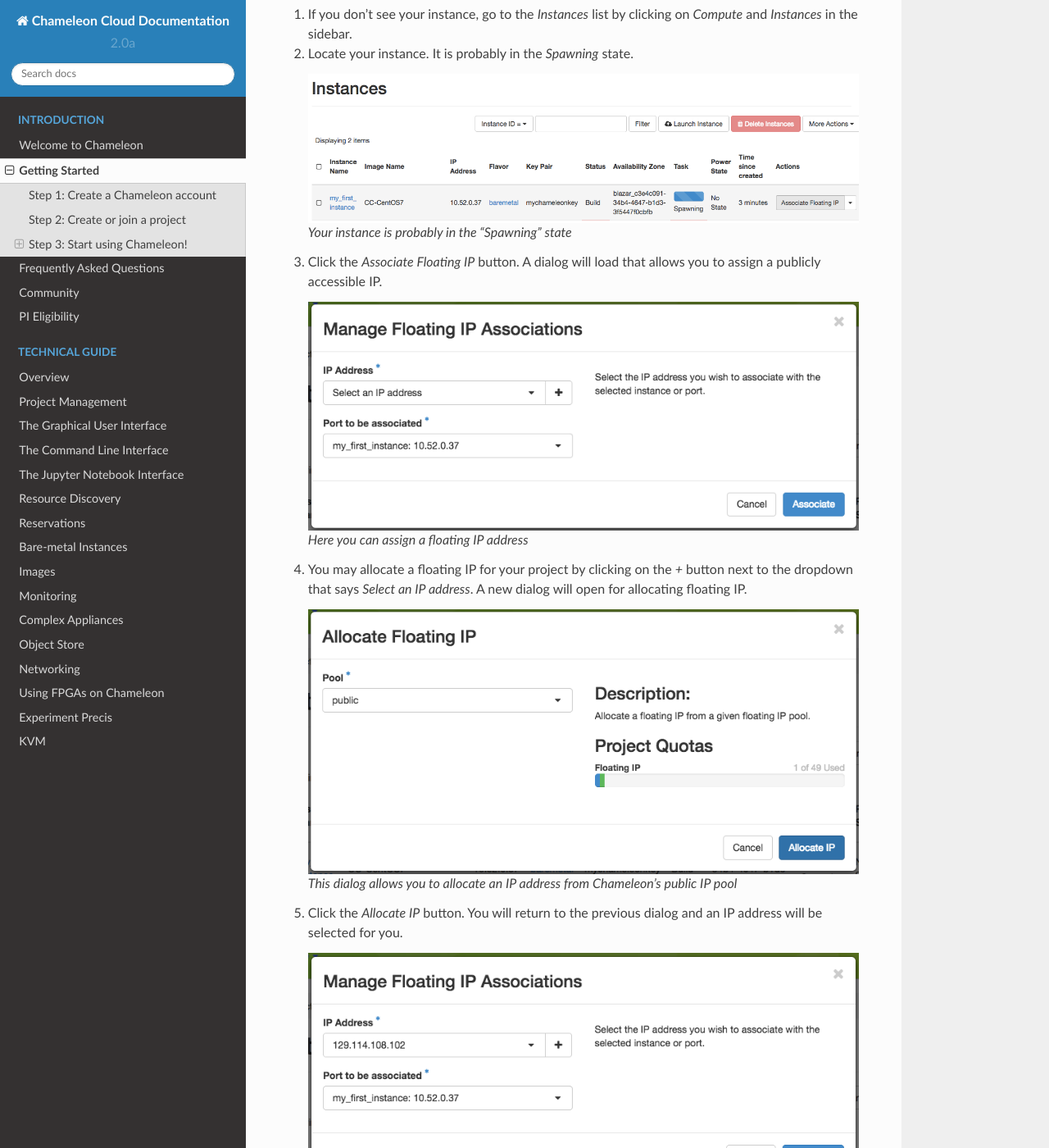
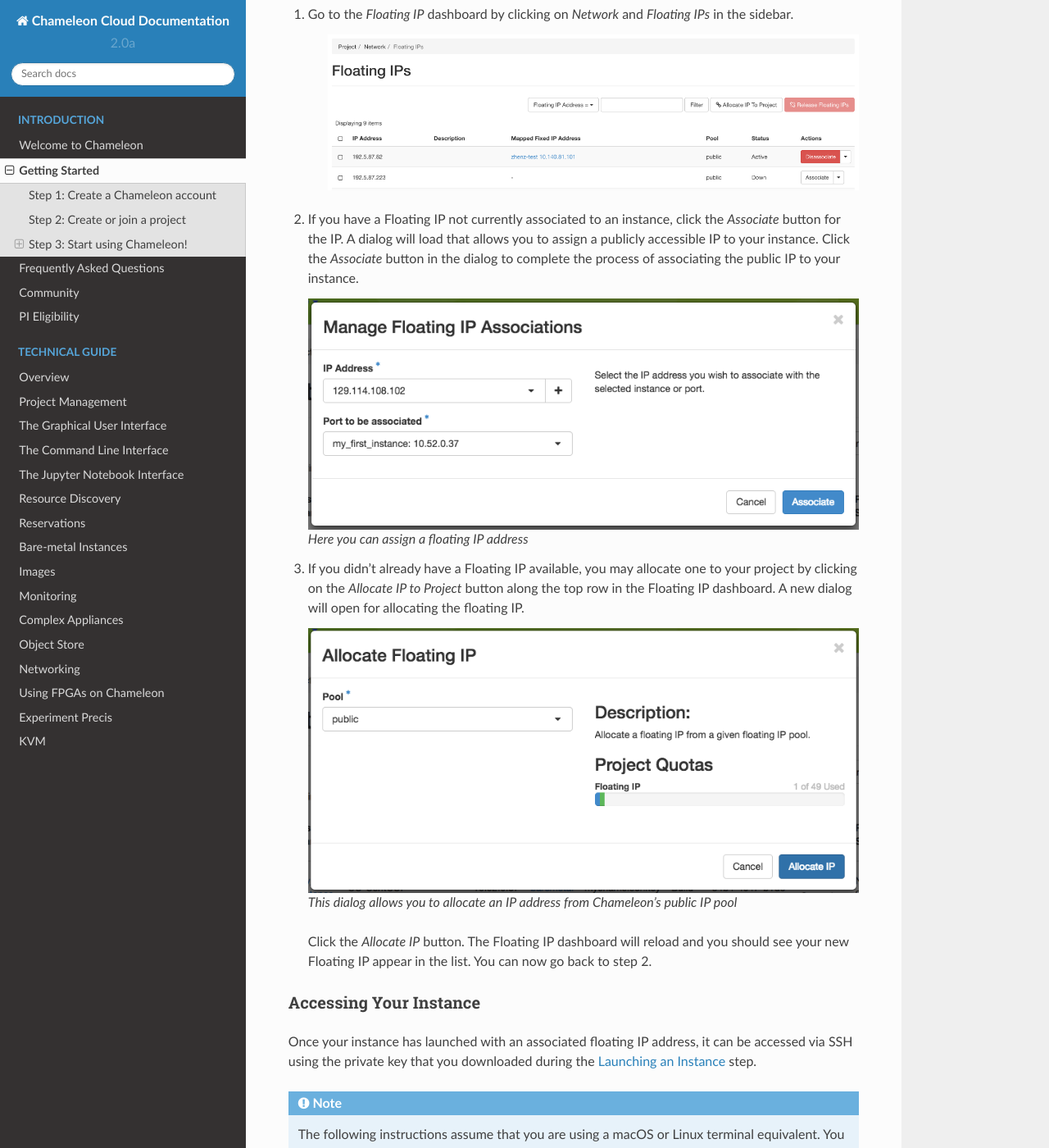
Before and after one commit to ChameleonCloud/docs, a Sphinx documentation site: the page built from source/getting-started/index.rst, in a window 1280 px wide and 1400 px high, scrolled down 6615 px. Shown: the whole window at 82% size. Built offline with Sphinx 7.4.7 and the Read the Docs theme 2.0.0, drawn with Linux system fonts in a browser that asks for light colours; some of the changed text lies outside the part shown.

Commit message:
Update documentation about Floating IPs
This flow changed in the Rocky release. You must now start the flow from
the Network... Floating IPs section.

```diff
--- a/source/getting-started/index.rst
+++ b/source/getting-started/index.rst
@@ -129,38 +129,26 @@ Associating an IP Address
 
 Your instance may take approximately ten minutes to launch. The launch process includes powering up, loading the operating system over the network, and booting up for the first time on a rack located either at the University of Chicago or the Texas Advanced Computing Center, depending on where you chose to launch your instance. Before you can access your instance, you need to first assign a floating IP address - an IP address that is accessible over the public Internet.
 
-#. If you don't see your instance, go to the *Instances* list by clicking on *Compute* and *Instances* in the sidebar.
-#. Locate your instance. It is probably in the *Spawning* state.
+#. Go to the *Floating IP* dashboard by clicking on *Network* and *Floating IPs* in the sidebar.
 
-   .. figure:: instance_entry.png
-      :alt: The current state of your instance
+    .. figure:: floating_ip_overview.png
+       :alt: The Floating IP dashboard
 
-      Your instance is probably in the "Spawning" state
+#. If you have a Floating IP not currently associated to an instance, click the *Associate* button for the IP. A dialog will load that allows you to assign a publicly accessible IP to your instance. Click the *Associate* button in the dialog to complete the process of associating the public IP to your instance.
 
-#. Click the *Associate Floating IP* button. A dialog will load that allows you to assign a publicly accessible IP.
-
-   .. figure:: associate_manage.png
+   .. figure:: associate_ip.png
       :alt: The Manage Floating IP Associations dialog
-
 
       Here you can assign a floating IP address
 
-#. You may allocate a floating IP for your project by clicking on the *+* button next to the dropdown that says *Select an IP address*. A new dialog will open for allocating floating IP.
+#. If you didn't already have a Floating IP available, you may allocate one to your project by clicking on the *Allocate IP to Project* button along the top row in the Floating IP dashboard. A new dialog will open for allocating the floating IP.
 
    .. figure:: associate_pool.png
       :alt: The Allocate Floating IP dialog
 
       This dialog allows you to allocate an IP address from Chameleon's public IP pool
 
-#. Click the *Allocate IP* button. You will return to the previous dialog and an IP address will be selected for you.
-
-
-   .. figure:: associate_ip.png
-      :alt: You have now allocated a floating IP
-
-      You have now allocated a floating IP address
-
-#. Click the *Associate* button and make note of the public IP address that has been associated to your instance.
+  Click the *Allocate IP* button. The Floating IP dashboard will reload and you should see your new Floating IP appear in the list. You can now go back to step 2.
 
 Accessing Your Instance
 =======================
```
Also changed, not shown: source/technical/baremetal.rst (+10 -10 lines), source/getting-started/associate_manage.png (deleted), source/getting-started/floating_ip_overview.png (added), source/getting-started/instance_entry.png (deleted), source/technical/baremetal/floating_ip_overview.png (added).
